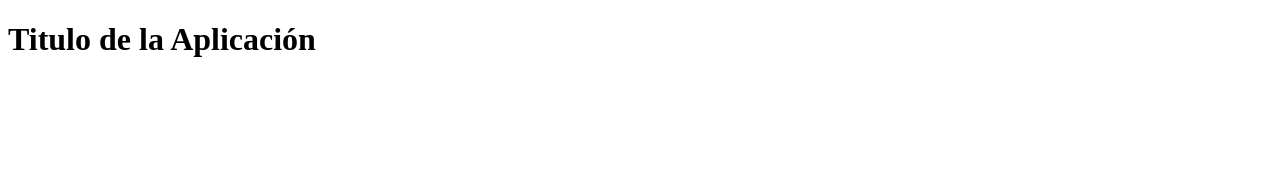
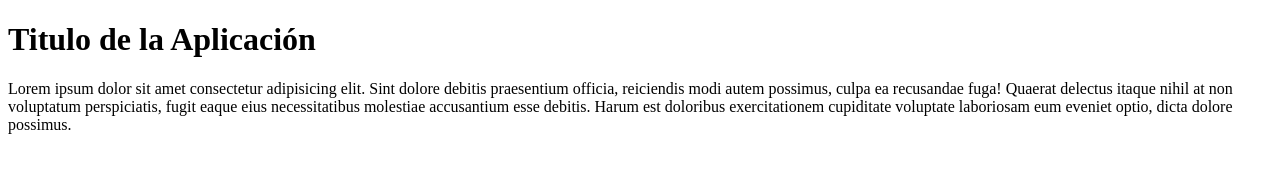
Before and after one commit to gabyfel/probandoGit05, a plain HTML site: page index.html in a window 1280 px wide. Drawn offline with Linux system fonts and the light colour scheme.

Commit message:
Agregue un texto central en el index y 3 archivos html

```diff
--- a/index.html
+++ b/index.html
@@ -10,5 +10,7 @@
 
     <h1>Titulo de la Aplicación</h1>
 
+    <p>Lorem ipsum dolor sit amet consectetur adipisicing elit. Sint dolore debitis praesentium officia, reiciendis modi autem possimus, culpa ea recusandae fuga! Quaerat delectus itaque nihil at non voluptatum perspiciatis, fugit eaque eius necessitatibus molestiae accusantium esse debitis. Harum est doloribus exercitationem cupiditate voluptate laboriosam eum eveniet optio, dicta dolore possimus.</p>
+
 </body>
 </html>
```
Also changed, not shown: contacto.html (added), nosotros.html (added), servicios.html (added).
